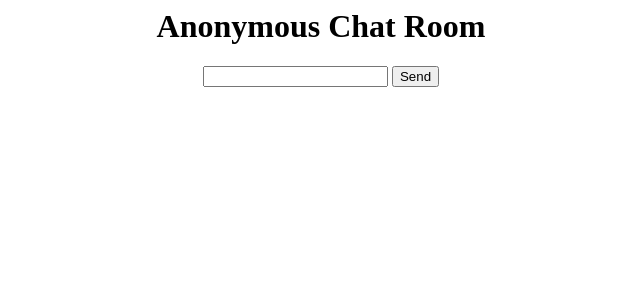
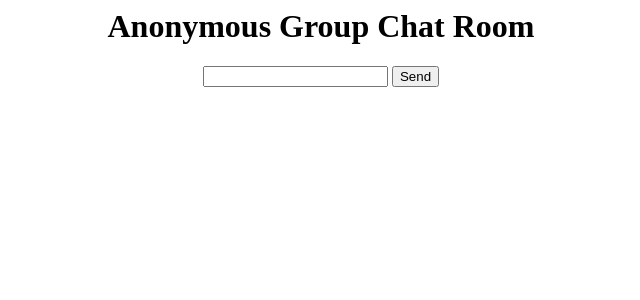
Before and after one commit to RaphaelDizonn/Heroku-Test, a Flask app: page / in a window 1280 px wide. Shown: the top 300 px of the page, without its empty margins (319-959 px from the left). Run offline with Flask 2, Linux system fonts and the light colour scheme; some libraries are stand-ins or nearby versions.

Commit message:
Update index.html

```diff
--- a/sample_site/templates/index.html
+++ b/sample_site/templates/index.html
@@ -8,7 +8,7 @@
 		p {text-align: center;}
 		div {text-align: center;}
 		</style>
-<h1 style="color:black;">Anonymous Chat Room</h1>
+<h1 style="color:black;">Anonymous Group Chat Room</h1>
 
 <title>Chat Room</title>
 <script src="https://cdnjs.cloudflare.com/ajax/libs/jquery/3.5.1/jquery.min.js" integrity="sha512-bLT0Qm9VnAYZDflyKcBaQ2gg0hSYNQrJ8RilYldYQ1FxQYoCLtUjuuRuZo+fjqhx/qtq/1itJ0C2ejDxltZVFg==" crossorigin="anonymous"></script>
@@ -19,7 +19,7 @@
 <script type="text/javascript">
 $(document).ready(function() {
 
-	var socket = io.connect('http://127.0.0.1:5000');
+	var socket = io.connect(window.location.origin);
 
 	socket.on('connect', function() {
 		socket.send('User has connected!');
```
